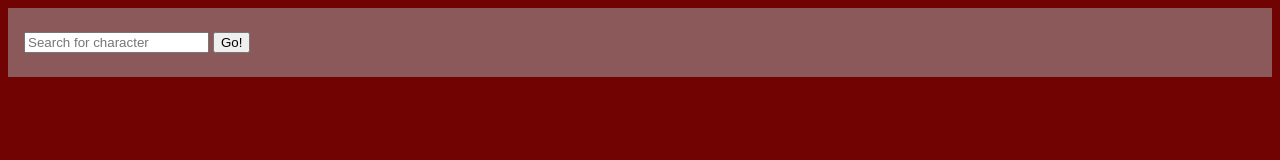
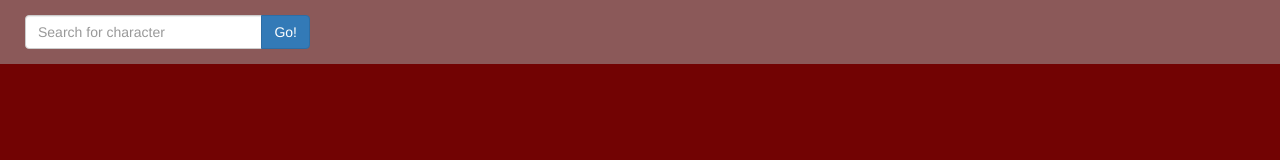
Before and after one commit to maykoncosta/projeto-api-marvel, a website: page app/index.html in a window 1280 px wide. Drawn offline with nearby package versions, Linux system fonts and the light colour scheme; some packages are replaced by stand-ins of ours; files that its build step writes are made by us from their sources.

Commit message:
aplicação rodando no netlify

```diff
--- a/app/index.html
+++ b/app/index.html
@@ -6,8 +6,8 @@
       http-equiv="X-UA-Compatible">
     <meta content="width=device-width, initial-scale=1.0"
       name="viewport">
-    <link rel="stylesheet" href="/app/style.css">
-    <link rel="stylesheet" href="/dist/assets/css/app.min.css">
+    <link rel="stylesheet" href="assets/css/deps.min.css">
+    <link rel="stylesheet" href="assets/css/app.min.css">
     <title>Treinamento Angular</title>
   </head>
   <body  ng-controller="HomeController as ctrl">
--- a/package.json
+++ b/package.json
@@ -8,7 +8,7 @@
     "dev": "gulp dev"
   },
   "engines": {
-    "node": "10.15.1"
+    "node": "16.0.0"
   },
   "author": "",
   "license": "MIT",
@@ -17,8 +17,6 @@
     "angular": "1.8.2",
     "angular-animate": "^1.8.3",
     "bootstrap": "^3.4.1",
-    "express": "^4.18.1",
-    "heroku": "^7.60.2",
     "jest": "^28.1.2",
     "jquery": "3.5.1",
     "popper.js": "^1.16.1"
```
Also changed, not shown: 1 other file.
